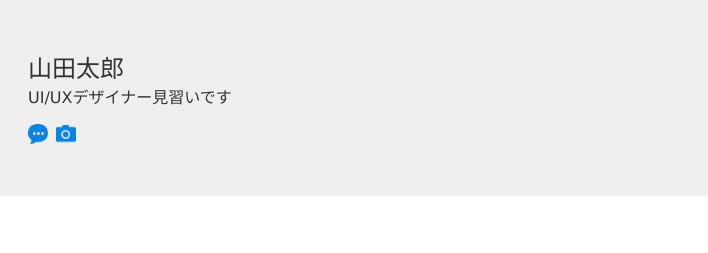
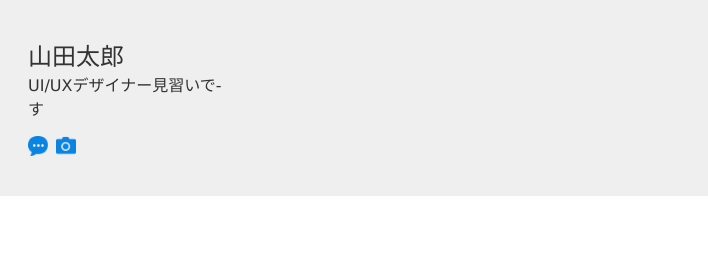
Before and after one commit to tomo-egg/tomo-egg.github.io, a plain HTML site: page index.html in a window 1280 px wide. Shown: the top 253 px of the page, 572-1280 px from the left. Drawn offline with Linux system fonts and the light colour scheme.

Commit message:
Update index.html

```diff
--- a/index.html
+++ b/index.html
@@ -16,7 +16,7 @@
         </div>
         <div class="info">
           <h1>山田太郎</h1>
-          <p>UI/UXデザイナー見習いです</p>
+          <p>UI/UXデザイナー見習いで-す</p>
           <ul>
             <li>
               <a href="https://dotinstall.com" target="_blank">
```
